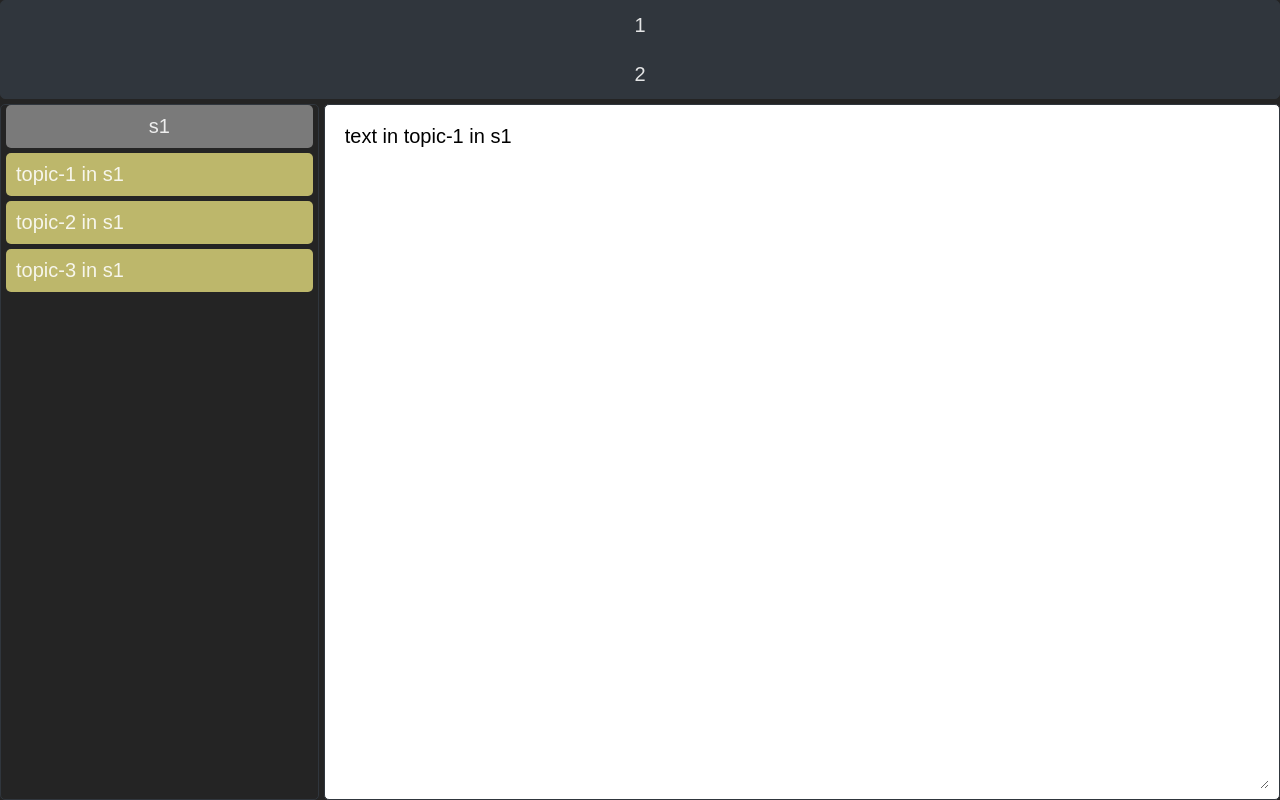
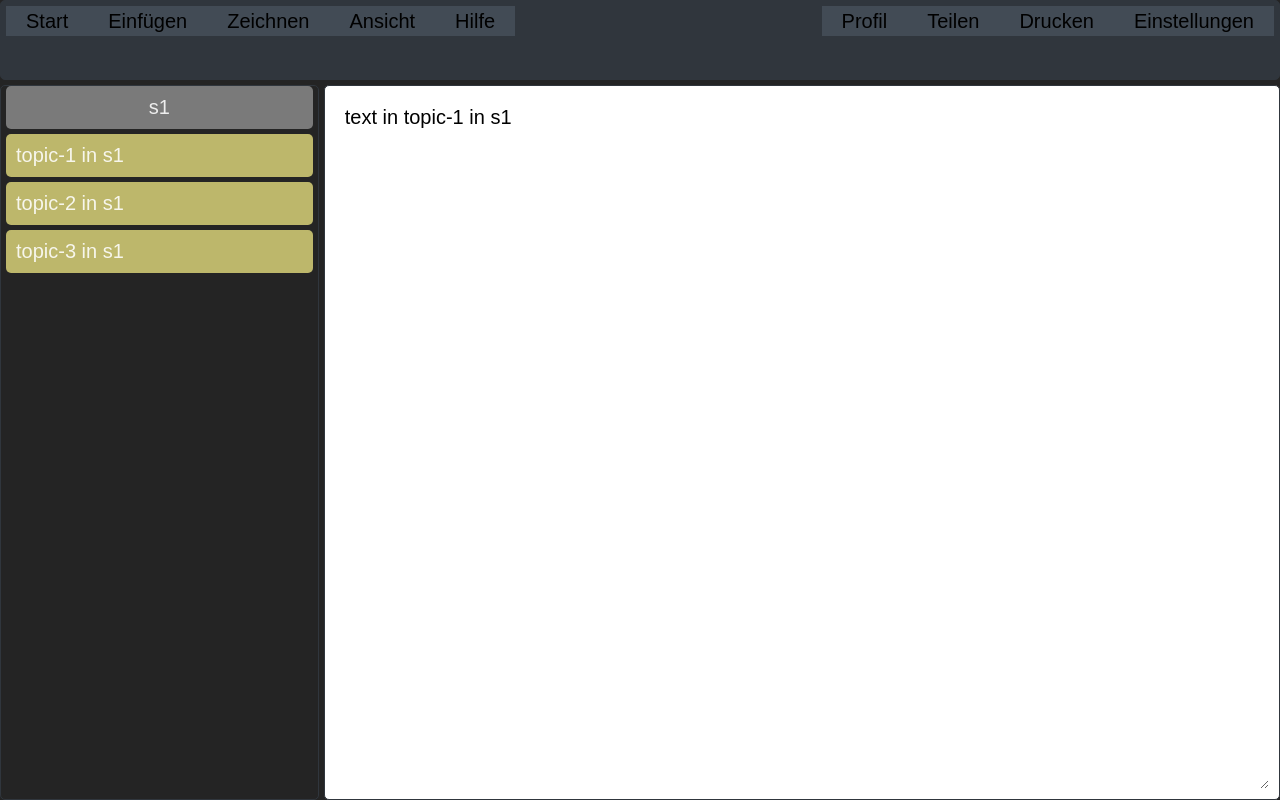
Before and after one commit to EllisArn/LA_245_1706_Prototyp, a React (Vite) app: page / in a window 1280 px wide. Built offline with nearby package versions, Linux system fonts and the light colour scheme.

Commit message:
headerbuttons

```diff
--- a/src/App.css
+++ b/src/App.css
@@ -17,7 +17,7 @@ body {
   width: 100%;
   height: 100%;
   grid-template-columns: 1fr 3fr;
-  grid-template-rows: 1fr 7fr;
+  grid-template-rows: 1fr 9fr;
   grid-gap: 5px;
   grid-template-areas:
     'header header'
@@ -31,16 +31,63 @@ header {
   align-items: center;
   justify-content: space-around;
   border-radius: 5px;
+  gap: 5px;
+  padding: 5px 5px 0 5px;
   border: 1px solid #30363d;
   background-color: #30363d;
 }
 
 #header-top {
   display: flex;
+  align-items: center;
+  height: 45%;
+  width: 100%;
+}
+
+#top-headerButtons {
+  display: flex;
+  justify-content: space-between;
+  width: 100%;
+  height: 100%;
+}
+
+.headerButtons {
+  height: 100%;
+  padding: 0 20px 0 20px;
+  border-radius: 0;
+  border: none;
+  background-color: #424b55;
+}
+
+.headerButtons:hover {
+  background-color: #515c68;
+  color: white;
 }
 
 #header-bottom {
   display: flex;
+  align-items: center;
+  height: 55%;
+  width: 100%;
+}
+
+#bottom-headerButtons {
+  display: flex;
+  flex-direction: row;
+  width: 100%;
+  height: 100%;
+}
+
+.editButtons {
+  aspect-ratio: 1 / 1;
+  border-radius: 0;
+  border: none;
+  background-color: #424b55;
+}
+
+.editButtons:hover {
+  background-color: #515c68;
+  color: white;
 }
 
 main {
--- a/src/App.jsx
+++ b/src/App.jsx
@@ -3,11 +3,65 @@ import './App.css'
 
 function App() {
   useEffect(() => {
+    const headerButtons = document.querySelectorAll('.headerButtons')
     const subjects = document.querySelectorAll('.subjects')
     const topics = document.querySelectorAll('.topics')
     const toggle = document.querySelector('#toggle')
 
+    let selectedHeaderButton = document.querySelector('.selected')
+
     let selectedSubject = document.querySelector('#labelToToggle').innerHTML
+    document.querySelector(
+      '#textfield'
+    ).value = `text in topic-1 in ${selectedSubject}`
+
+    function handleHeaderButtonClick(event) {
+      selectedHeaderButton.classList.remove('selected')
+      event.target.classList.add('selected')
+      selectedHeaderButton = event.target
+
+      if (event.target.id === 'start-headerButton') {
+        document.querySelector('#bottom-headerButtons').innerHTML = ''
+        for (let i = 1; i <= 22; i++) {
+          const button = document.createElement('button')
+          button.classList.add('editButtons')
+          button.innerHTML = i
+          document.querySelector('#bottom-headerButtons').appendChild(button)
+        }
+      } else if (event.target.id === 'insert-headerButton') {
+        document.querySelector('#bottom-headerButtons').innerHTML = ''
+        for (let i = 1; i <= 16; i++) {
+          const button = document.createElement('button')
+          button.classList.add('editButtons')
+          button.innerHTML = i
+          document.querySelector('#bottom-headerButtons').appendChild(button)
+        }
+      } else if (event.target.id === 'draw-headerButton') {
+        document.querySelector('#bottom-headerButtons').innerHTML = ''
+        for (let i = 1; i <= 16; i++) {
+          const button = document.createElement('button')
+          button.classList.add('editButtons')
+          button.innerHTML = i
+          document.querySelector('#bottom-headerButtons').appendChild(button)
+        }
+      } else if (event.target.id === 'view-headerButton') {
+        document.querySelector('#bottom-headerButtons').innerHTML = ''
+        for (let i = 1; i <= 15; i++) {
+          const button = document.createElement('button')
+          button.classList.add('editButtons')
+          button.innerHTML = i
+          document.querySelector('#bottom-headerButtons').appendChild(button)
+        }
+      } else if (event.target.id === 'help-headerButton') {
+        document.querySelector('#bottom-headerButtons').innerHTML = ''
+        for (let i = 1; i <= 4; i++) {
+          const button = document.createElement('button')
+          button.classList.add('editButtons')
+          button.innerHTML = i
+          document.querySelector('#bottom-headerButtons').appendChild(button)
+        }
+      }
+    }
 
     function handleSubjectClick(event) {
       selectedSubject = event.target.innerHTML
@@ -33,6 +87,10 @@ function App() {
       ).value = `text in ${event.target.id} in ${selectedSubject}`
     }
 
+    headerButtons.forEach((button) => {
+      button.addEventListener('click', handleHeaderButtonClick)
+    })
+
     subjects.forEach((subject) => {
       subject.addEventListener('click', handleSubjectClick)
     })
@@ -57,13 +115,74 @@ function App() {
     <>
       <div className="container">
         <header>
-          <div id="header-top">1</div>
-          <div id="header-bottom">2</div>
+          <div id="header-top">
+            <div id="top-headerButtons">
+              <div id="menuButton-container">
+                <button
+                  className="headerButtons menuButtons selected"
+                  id="start-headerButton"
+                >
+                  Start
+                </button>
+                <button
+                  className="headerButtons menuButtons"
+                  id="insert-headerButton"
+                >
+                  Einfügen
+                </button>
+                <button
+                  className="headerButtons menuButtons"
+                  id="draw-headerButton"
+                >
+                  Zeichnen
+                </button>
+                <button
+                  className="headerButtons menuButtons"
+                  id="view-headerButton"
+                >
+                  Ansicht
+                </button>
+                <button
+                  className="headerButtons menuButtons"
+                  id="help-headerButton"
+                >
+                  Hilfe
+                </button>
+              </div>
+              <div id="otherButton-container">
+                <button
+                  className="headerButtons otherButtons"
+                  id="profile-headerButton"
+                >
+                  Profil
+                </button>
+                <button
+                  className="headerButtons otherButtons"
+                  id="share-headerButton"
+                >
+                  Teilen
+                </button>
+                <button
+                  className="headerButtons otherButtons"
+                  id="print-headerButton"
+                >
+                  Drucken
+                </button>
+                <button
+                  className="headerButtons otherButtons"
+                  id="settings-headerButton"
+                >
+                  Einstellungen
+                </button>
+              </div>
+            </div>
+          </div>
+          <div id="header-bottom">
+            <div id="bottom-headerButtons"></div>
+          </div>
         </header>
         <main>
-          <textarea name="textfield" id="textfield">
-            text in topic-1 in s1
-          </textarea>
+          <textarea name="textfield" id="textfield"></textarea>
         </main>
         <nav>
           <label id="labelToToggle" htmlFor="toggle">
```
